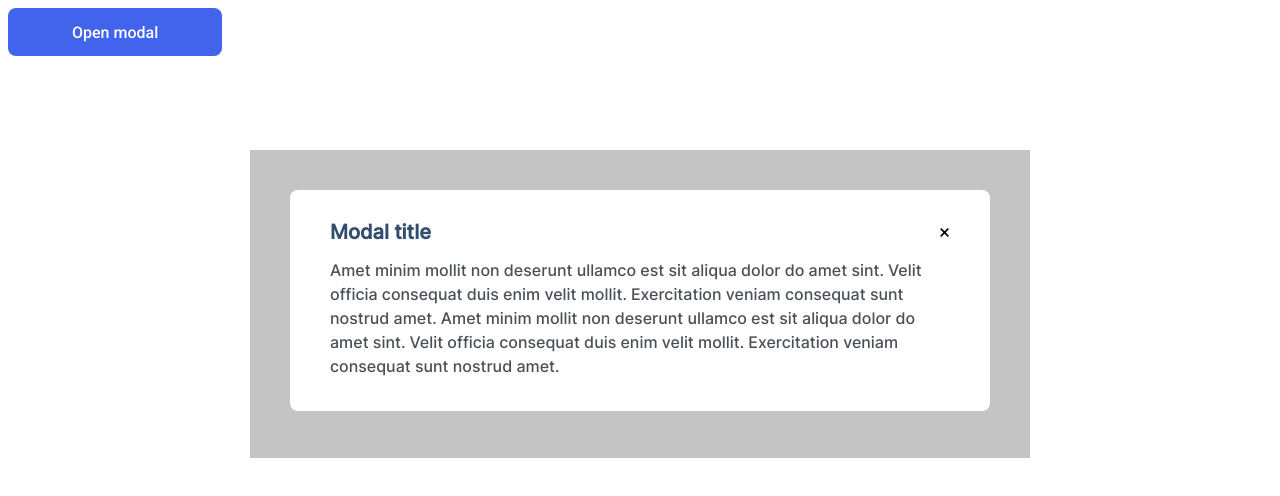
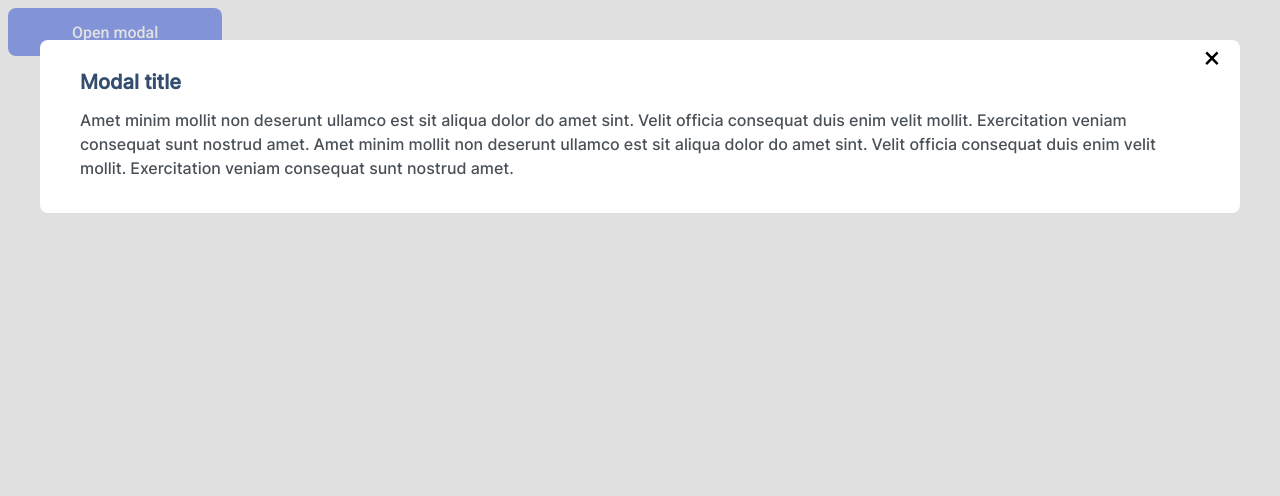
Before and after one commit to js-tasks-ru/htmlcss-20220919_brovij, a website: page 05-lection3/02-modal/index.html in a window 1280 px wide. Both pictures are taken after a click on the button "Open modal". Drawn offline with Linux system fonts and the light colour scheme.

Commit message:
fix modal, name block, position, transparents

```diff
--- a/05-lection3/02-modal/index.html
+++ b/05-lection3/02-modal/index.html
@@ -7,22 +7,21 @@
         <title>Modal</title>
     </head>
     <body>
+        <button id="modal-open" class="button button_primary">Open modal</button>
+
         <div id="modal" class="modal">
-            <div class="modal__content">
-                <div class="modal__wrapper">
-                    <div class="modal__heading">Modal title</div>
+            <div class="modal__window">
+                <div class="modal__title">Modal title</div>
 
-                    <div id="modal-close" class="modal__close">&times;</div>
-                </div>
+                <div id="modal-close" class="modal__close">&times;</div>
 
                 <div class="modal__text">
-                    Amet minim mollit non deserunt ullamco est sit aliqua dolor do amet sint. Velit officia consequat duis enim velit mollit. Exercitation veniam consequat sunt nostrud amet.
+                    Amet minim mollit non deserunt ullamco est sit aliqua dolor do amet sint. Velit
+                    officia consequat duis enim velit mollit. Exercitation veniam consequat sunt nostrud amet.
                     Amet minim mollit non deserunt ullamco est sit aliqua dolor do amet sint. Velit officia consequat duis enim velit mollit. Exercitation veniam consequat sunt nostrud amet.
                 </div>
             </div>
         </div>
-
-        <button id="modal-open" class="button button_primary">Open modal</button>
     </body>
     <script src="./index.js"></script>
 </html>
--- a/05-lection3/02-modal/modal.css
+++ b/05-lection3/02-modal/modal.css
@@ -1,40 +1,36 @@
-#modal {
+.modal {
+    padding: 40px 40px 47px;
     display: none;
+    background-color: rgba(196, 196, 196, 0.5);
+	position: fixed;
+	top: 0;
+	bottom: 0;
+	left: 0;
+	right: 0;
 }
 
-.modal {
-    background: #C4C4C4;
-    padding: 40px 40px 47px;
-    position: absolute;
-    top: 150px;
-    left: 250px;
-    right: 250px;
-}
-
-.modal__content {
+.modal__window {
     background: #FFFFFF;
     border-radius: 8px;
     padding: 30px 40px 33px;
 }
 
-.modal__wrapper {
-    display: flex;
-    justify-content: space-between;
-    margin-bottom: 14px;
+.modal__close {
+    cursor: pointer;
+    font-size: 30px;
+    position: absolute;
+	top: 40px;
+	right: 60px;
 }
 
-.modal__close {
-    font-size: 20px;
-    cursor: pointer;
-}
-
-.modal__heading {
+.modal__title {
     font-family: 'Inter';
     font-style: normal;
     font-weight: 600;
     font-size: 20px;
     line-height: 24px;
     color: #334D6E;
+    margin-bottom: 14px;
 }
 
 .modal__text {
```
